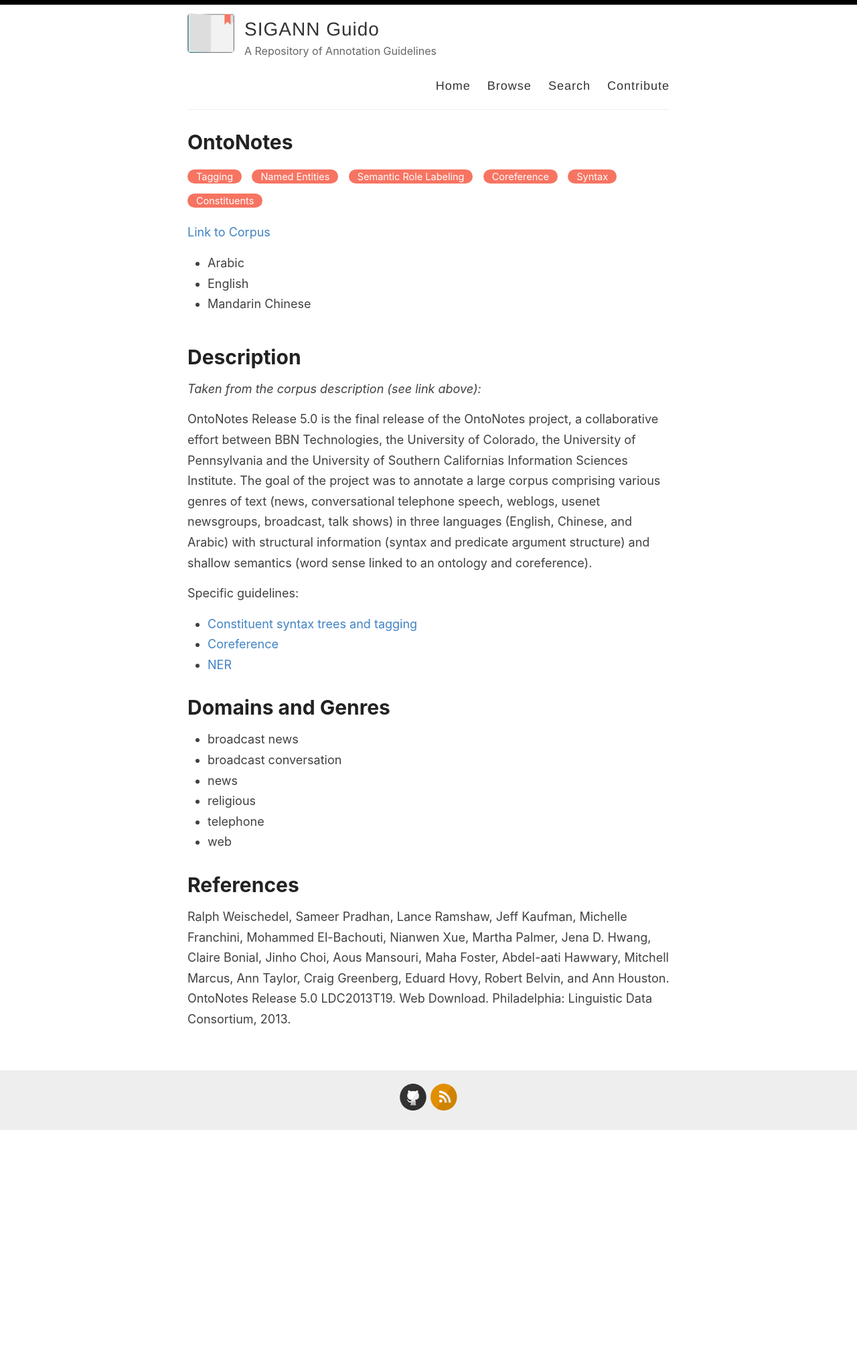
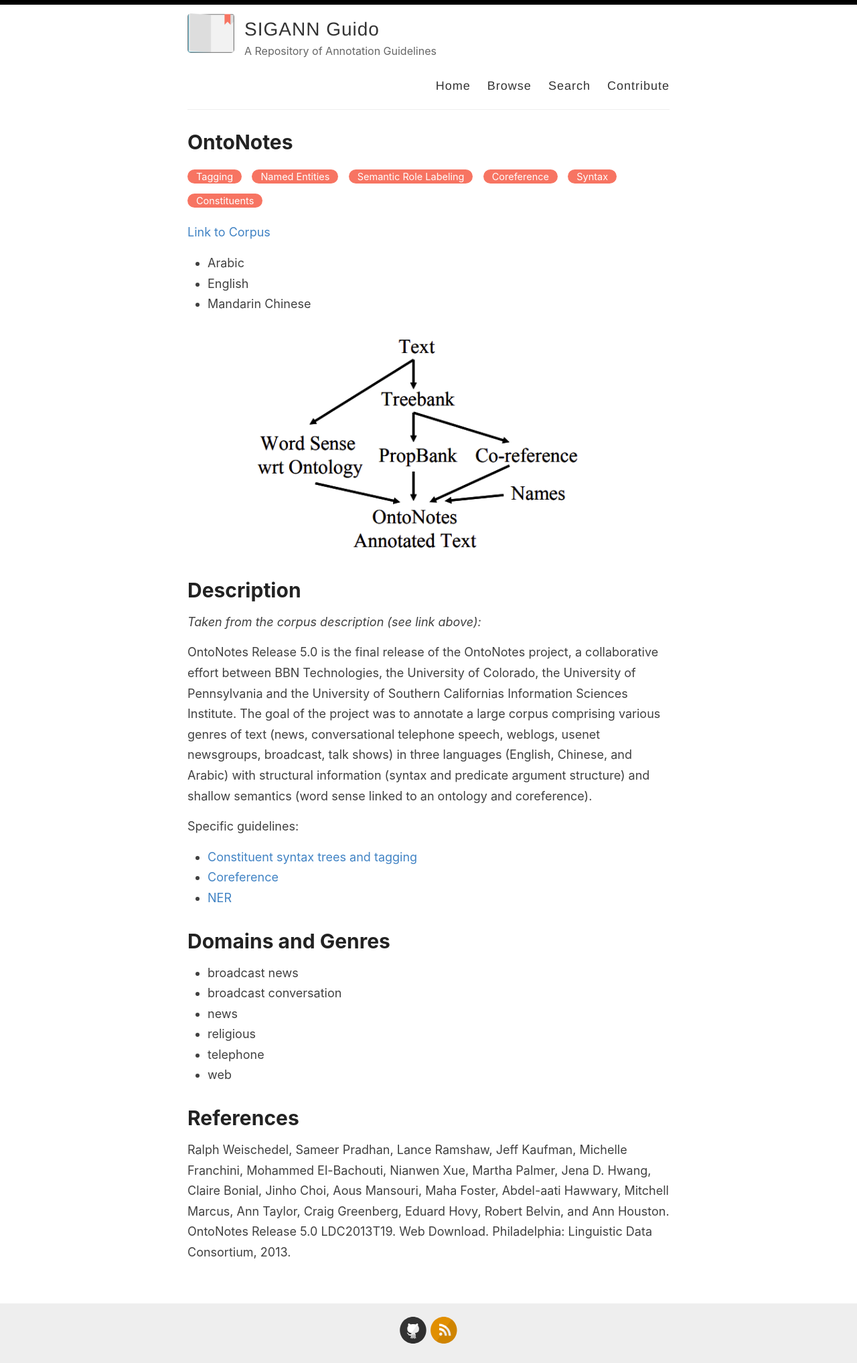
Before and after one commit to SIGANN/guido, a Jekyll site: the page built from _posts/2022-02-17-ontonotes.md, in a window 1280 px wide. Shown: the whole page at 67% size. Built offline with Jekyll 4.4.1, drawn with Linux system fonts in a browser that asks for light colours; before the commit the page ends 1687 px from its top, so only the background shows below that.

Commit message:
image link

```diff
--- a/_posts/2022-02-17-ontonotes.md
+++ b/_posts/2022-02-17-ontonotes.md
@@ -13,7 +13,7 @@
 * Mandarin Chinese
 
 <!-- Teaser image, delete next line if none -->
-![](2022-02-17-ontonotes.png)
+![](http://sigann.github.io/guido/images/2022-02-17-ontonotes.png)
 
 <!-- Description -->
 # Description
```
